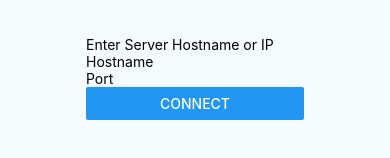
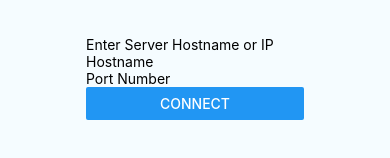
Before and after one commit to onnenon/kite_native, a React Native app: screen / in a window 390 px wide. Shown: the part 344-502 px from the top of the page. Built offline with nearby package versions, Linux system fonts and the light colour scheme.

Commit message:
Fixed input placeholder

```diff
--- a/src/components/Connect.tsx
+++ b/src/components/Connect.tsx
@@ -3,8 +3,8 @@ import { Text, View, TextInput, Button } from "react-native";
 
 export default class Connect extends Component {
   state = {
-    host: "Hostname",
-    port: "Port"
+    host: "" as String,
+    port: 0 as Number
   };
 
   render() {
@@ -12,14 +12,14 @@ export default class Connect extends Component {
       <View>
         <Text>Enter Server Hostname or IP</Text>
         <TextInput
-          value={this.state.host}
+          placeholder="Hostname"
           onChangeText={host => this.setState({ host })}
-          clearTextOnFocus={true}
+          keyboardType={"url"}
         />
         <TextInput
-          value={this.state.port}
+          placeholder="Port Number"
           onChangeText={port => this.setState({ port })}
-          clearTextOnFocus={true}
+          keyboardType={"number-pad"}
         />
         <Button onPress={() => this.forceUpdate} title="Connect" />
       </View>
```
